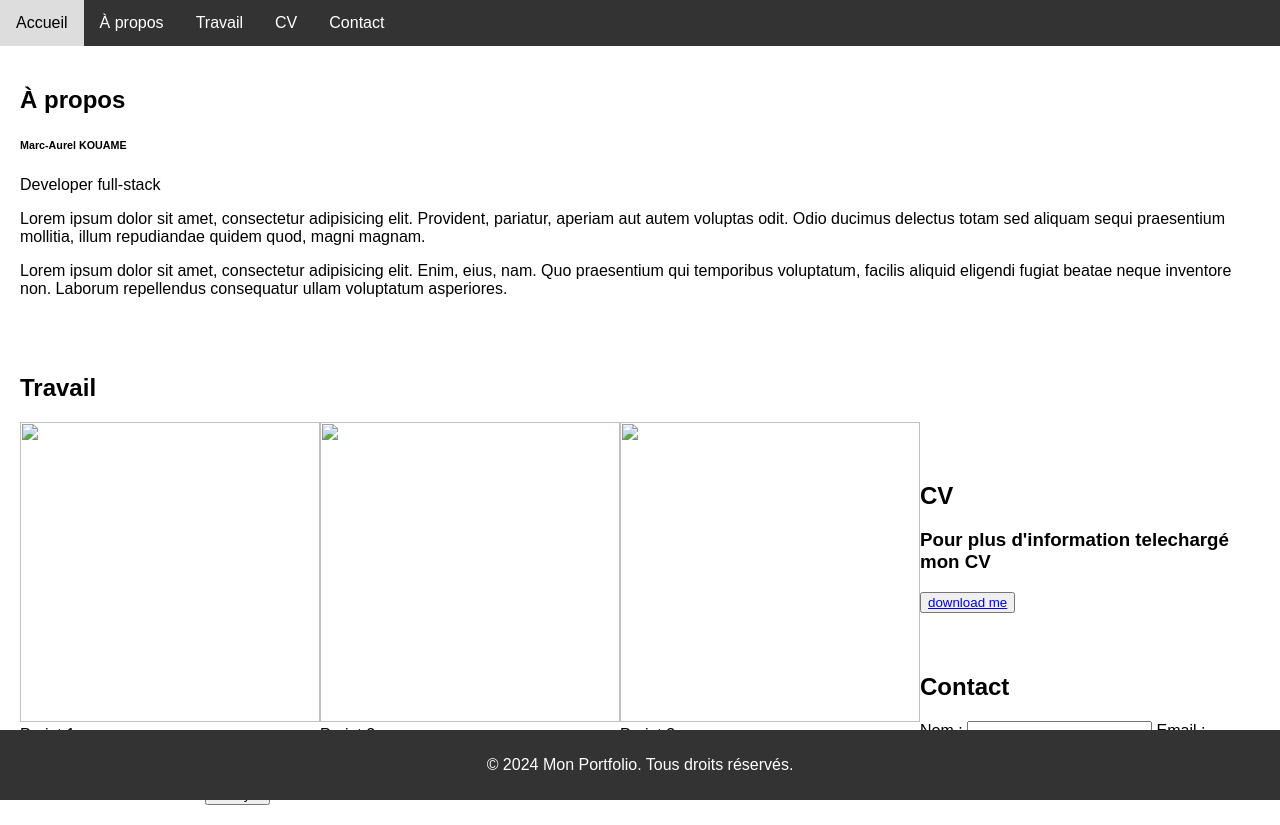
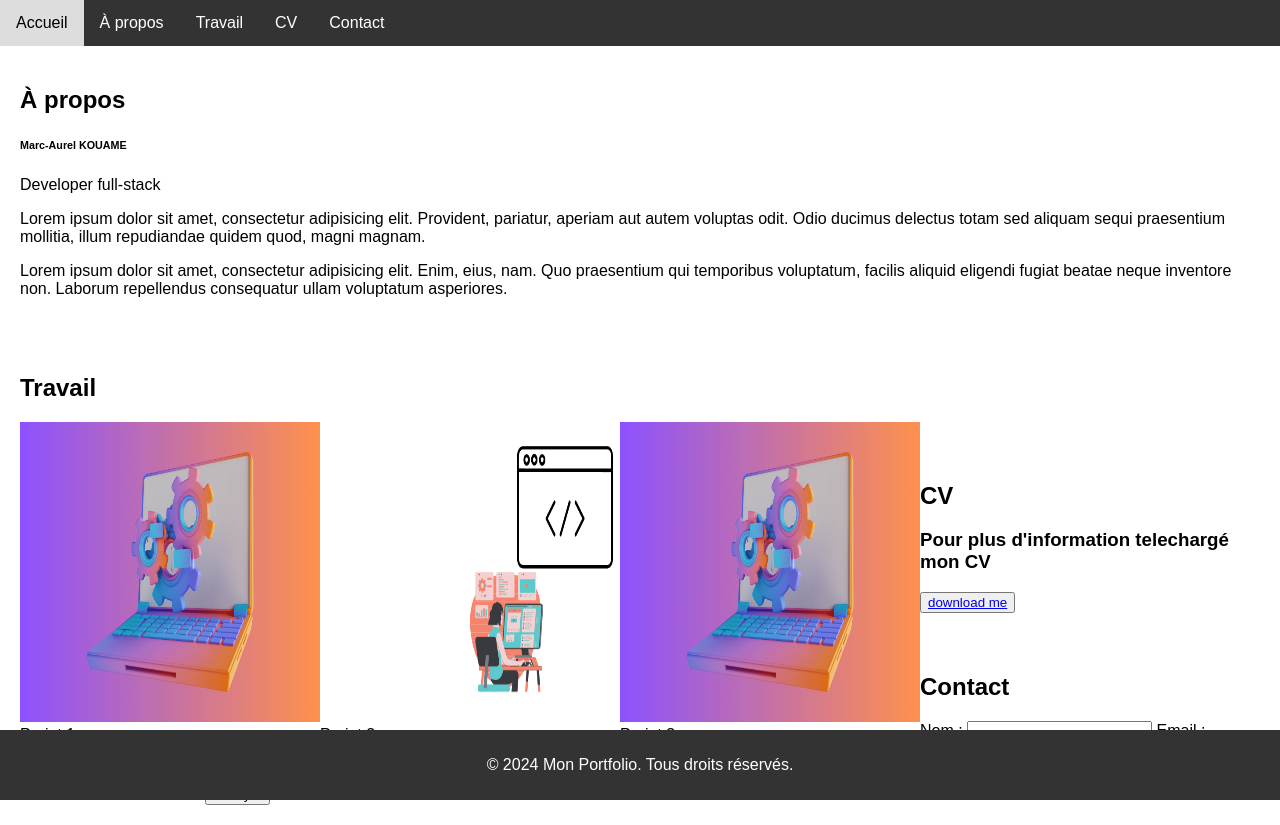
Before and after one commit to marco10072001/projet_1_GMC, a plain HTML site: page index.html in a window 1280 px wide. Drawn offline with Linux system fonts and the light colour scheme.

Commit message:
index.html

```diff
--- a/index.html
+++ b/index.html
@@ -33,19 +33,19 @@
     <section id="travail">
         <h1>Travail</h1>
         <div class="gallery" style="float: left;">
-            <img src="images/Projet.png" width="300" height="300">
+            <img src="Projet.png" width="300" height="300">
           </a>
           <div class="desc">Projet 1</div>
         </div>
 
         <div class="gallery"style="float: left;">
-            <img src="images/img1.png" width="300" height="300">
+            <img src="img1.png" width="300" height="300">
           </a>
           <div class="desc">Projet 2</div>
         </div>
 
         <div class="gallery"style="float: left;">
-            <img src="images/Projet.png" width="300" height="300">
+            <img src="Projet.png" width="300" height="300">
           </a>
           <div class="desc">Projet 3</div>
         </div>
```
